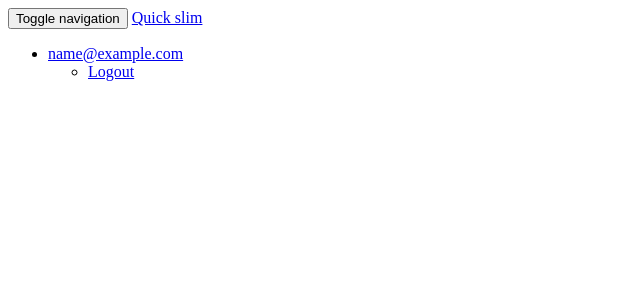
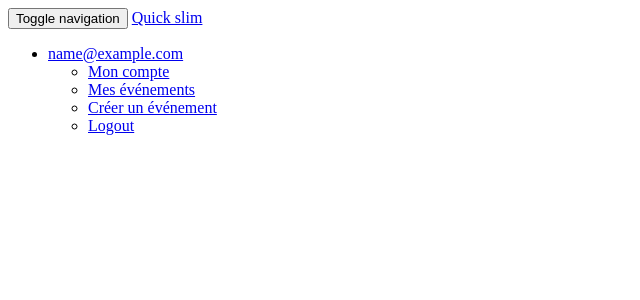
Before and after one commit to LPCISIIE/SportsNet, a PHP site: template src/App/Resources/views/App/navbar.twig in a window 1280 px wide. Shown: the top 300 px of the page, without its empty margins (0-640 px from the left). Run offline with PHP 8.4, Linux system fonts and the light colour scheme; the template is opened without the code that fills it: most values are stand-ins (such as "Sample title", 1, 10 or a date in 2020); some libraries are stand-ins or nearby versions.

Commit message:
Added links in navbar

```diff
--- a/src/App/Resources/views/App/navbar.twig
+++ b/src/App/Resources/views/App/navbar.twig
@@ -15,6 +15,9 @@
                     <li class="dropdown">
                         <a href="#" class="dropdown-toggle" data-toggle="dropdown" role="button" aria-haspopup="true" aria-expanded="false">{{ auth.user.email }} <span class="caret"></span></a>
                         <ul class="dropdown-menu">
+                            <li><a href="{{ path_for('user.compte') }}">Mon compte</a></li>
+                            <li><a href="{{ path_for('user.events') }}">Mes événements</a></li>
+                            <li><a href="#">Créer un événement</a></li>
                             <li><a href="{{ path_for('logout') }}">Logout</a></li>
                         </ul>
                     </li>
```
